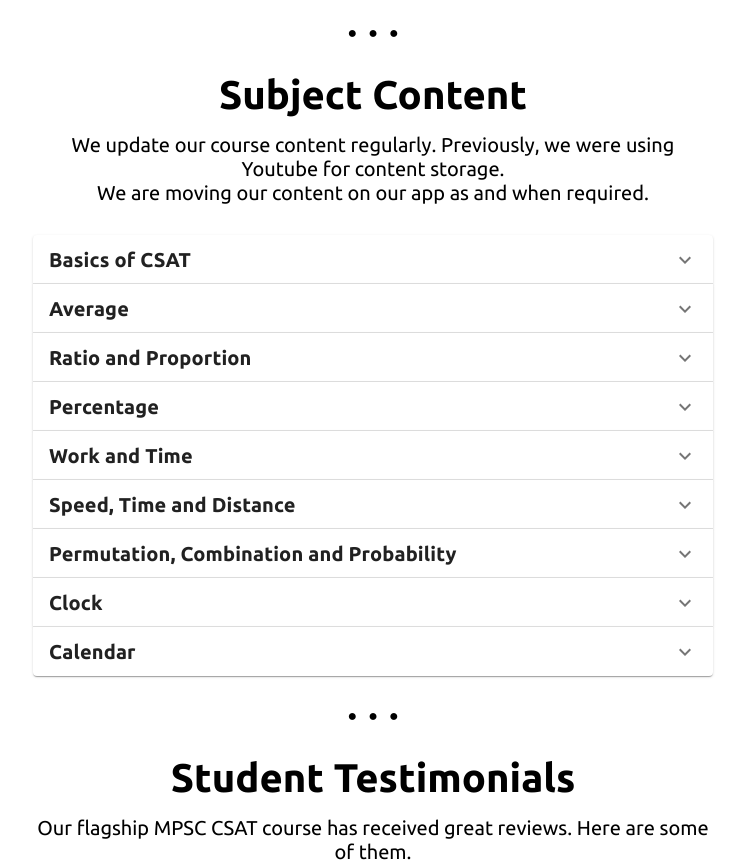
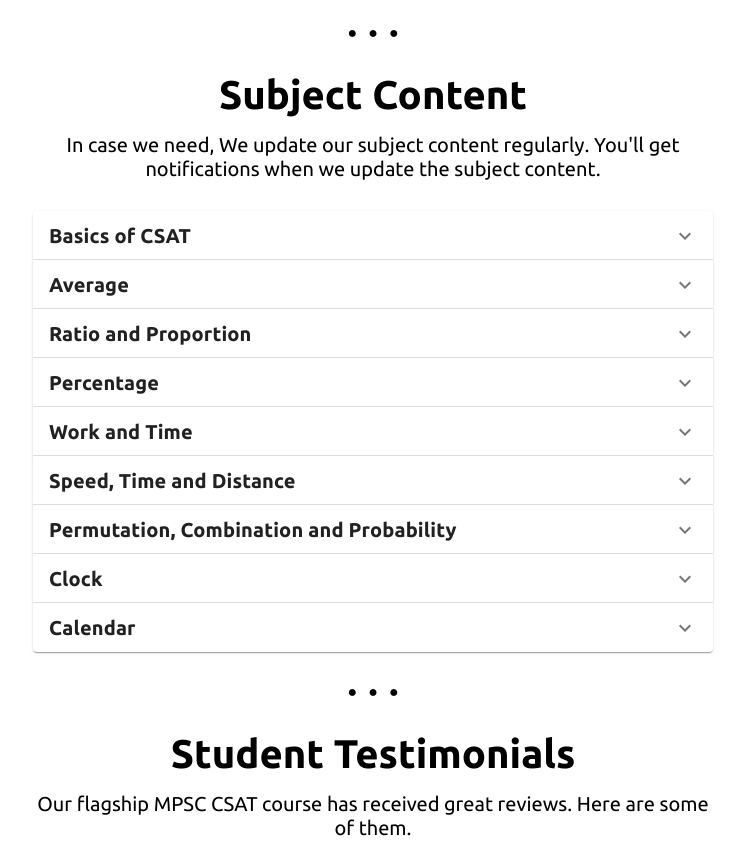
Before and after one commit to educulture-edutech/educulture-website, a React (Create React App) app: page / in a window 1280 px wide. Shown: the part 1320-2188 px from the top of the page, without its empty margins (267-1012 px from the left). Built offline with nearby package versions, Linux system fonts and the light colour scheme.

Commit message:
course content + pricing added

```diff
--- a/src/App.js
+++ b/src/App.js
@@ -482,9 +482,8 @@
         </div>
 
         <p style={{ fontSize: "20px", marginTop: "15px", textAlign: "center" }}>
-          We update our course content regularly. Previously, we were using
-          Youtube for content storage. <br />
-          We are moving our content on our app as and when required.
+          In case we need, We update our subject content regularly. You'll get
+          notifications when we update the subject content.
         </p>
       </Grid>
 
```
